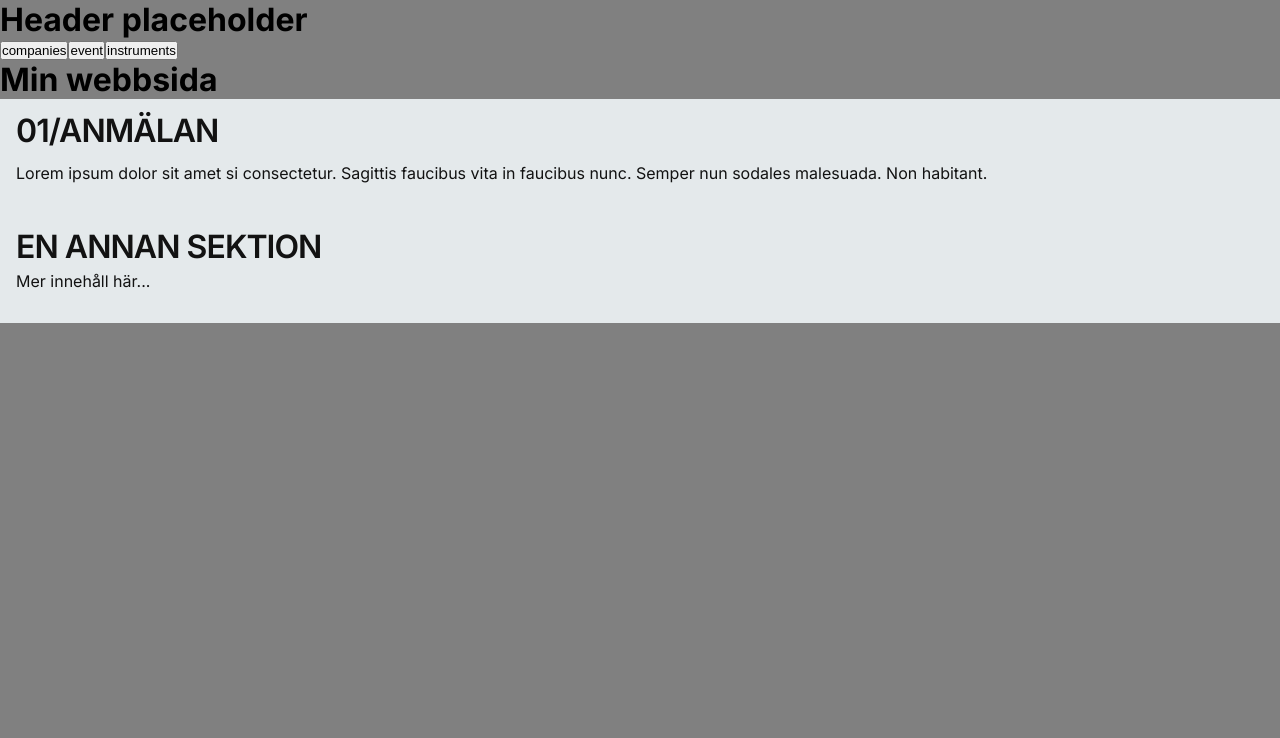
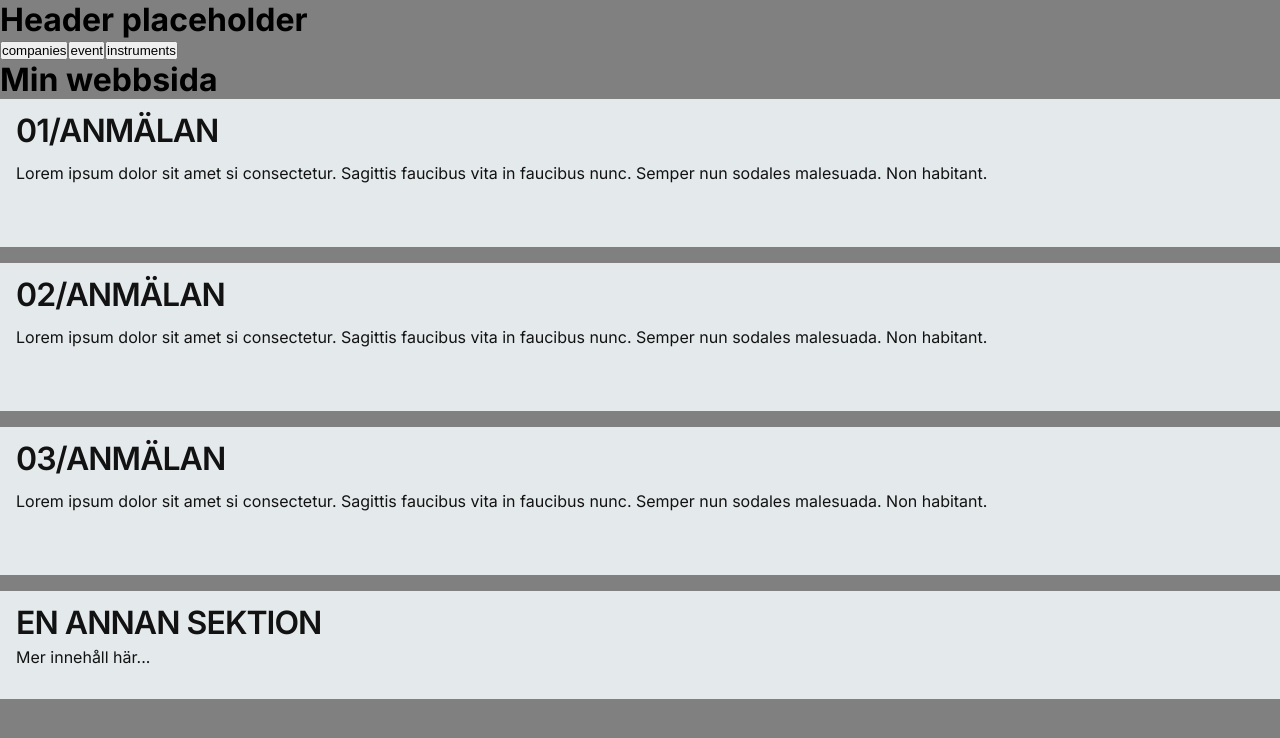
Before and after one commit to Skjesper/LIA-Portal, a Next.js app: page / in a window 1280 px wide. Shown: the top 738 px of the page. Built offline with nearby package versions, Linux system fonts and the light colour scheme.

Commit message:
added some new sections

```diff
--- a/src/app/page.js
+++ b/src/app/page.js
@@ -15,6 +15,18 @@ export default function Home() {
           <p>Lorem ipsum dolor sit amet si consectetur. Sagittis faucibus vita in faucibus nunc. Semper nun sodales malesuada. Non habitant.</p>
         </div>
       </Section>
+      <Section>
+        <div className={pageStyles.applyWrapper}>
+          <h2>02/Anmälan</h2>
+          <p>Lorem ipsum dolor sit amet si consectetur. Sagittis faucibus vita in faucibus nunc. Semper nun sodales malesuada. Non habitant.</p>
+        </div>
+      </Section>
+      <Section>
+        <div className={pageStyles.applyWrapper}>
+          <h2>03/Anmälan</h2>
+          <p>Lorem ipsum dolor sit amet si consectetur. Sagittis faucibus vita in faucibus nunc. Semper nun sodales malesuada. Non habitant.</p>
+        </div>
+      </Section>
 
       <Section className="highlight-section">
         <h2>En annan sektion</h2>
--- a/src/app/page.module.css
+++ b/src/app/page.module.css
@@ -2,6 +2,7 @@
   display: flex;
   flex-direction: column;
   gap: 1rem;
+  margin-bottom: 2rem;
 
 }
 
--- a/src/components/Sections/Sections.module.css
+++ b/src/components/Sections/Sections.module.css
@@ -7,6 +7,7 @@
     gap: 0.5rem;
     align-self: stretch;
     background-color: var(--background-MediumLight);
+    margin-bottom: 1rem;
   }
 
   .section h2 {
@@ -23,7 +24,7 @@
 
   .section p {
     color: var(--Typography-Primary, #121212);
-    /* Mobil/Body/Regular */
+
     font-family: Inter;
     font-size: 1rem;
     font-style: normal;
```
